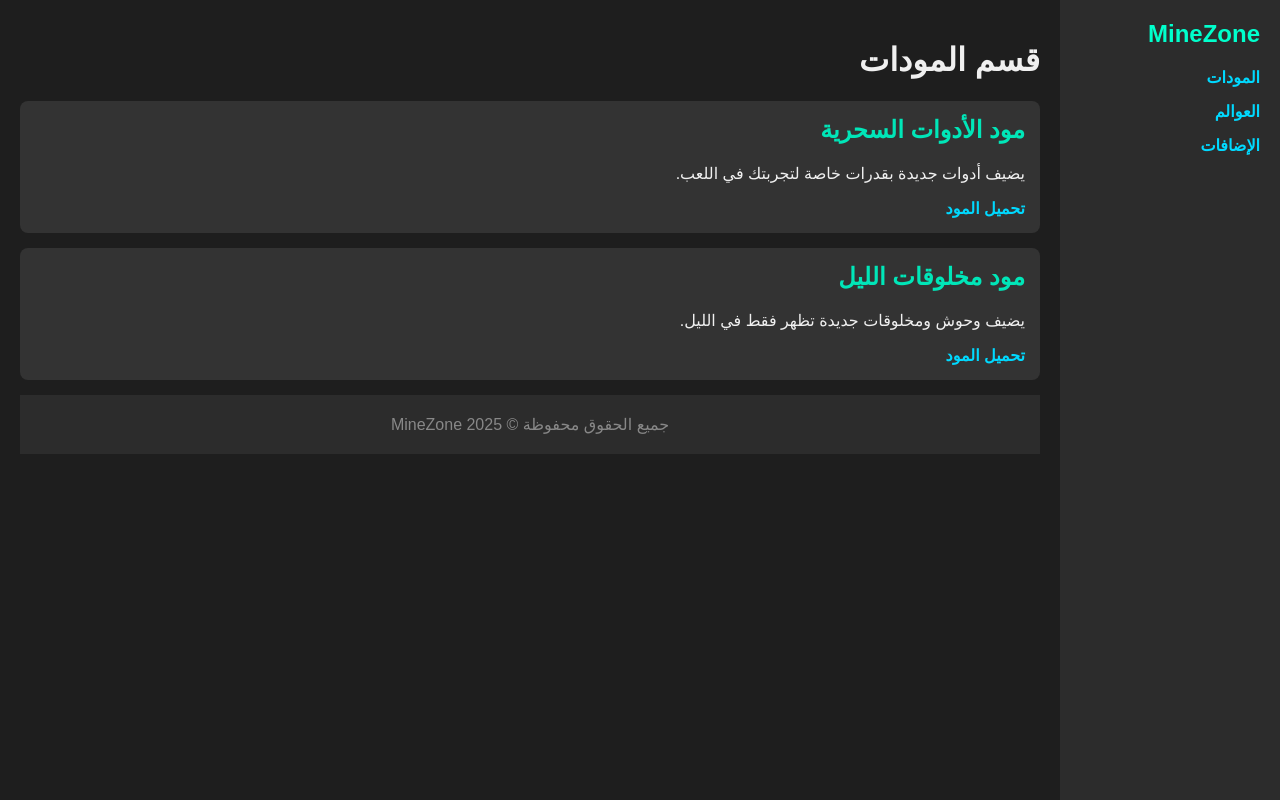
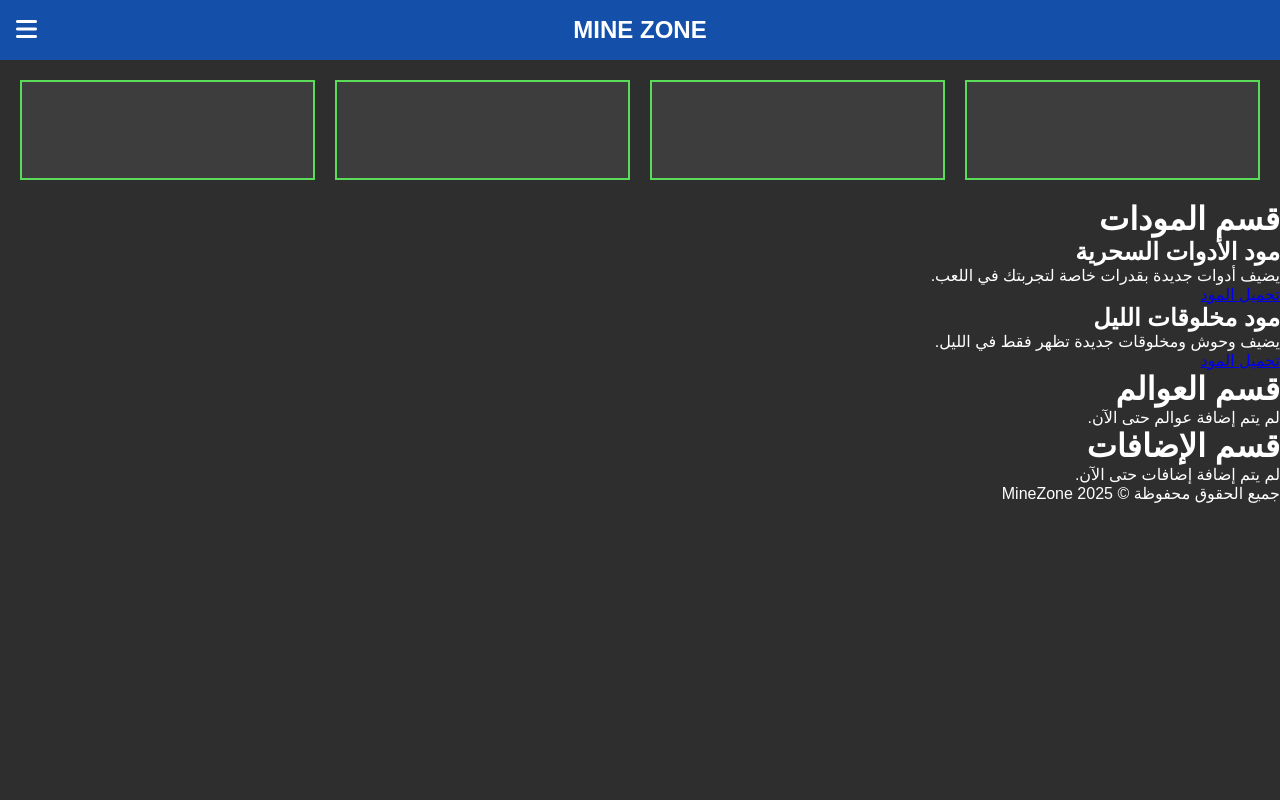
Before and after one commit to om-om00/Mine-Zone, a plain HTML site: page index.html in a window 1280 px wide. Drawn offline with Linux system fonts and the light colour scheme.

Commit message:
Update index.html

```diff
--- a/index.html
+++ b/index.html
@@ -2,80 +2,127 @@
   <head>
     <meta charset="UTF-8" />
     <meta name="viewport" content="width=device-width, initial-scale=1.0" />
-  <title>MineZone - ماين زون </title>
+    <title>MineZone - ماين زون</title>
     <style>
-    body {
-      font-family: sans-serif;
-      background-color: #1e1e1e;
-      color: #f0f0f0;
+      * {
+        box-sizing: border-box;
         margin: 0;
         padding: 0;
-      display: flex;
       }
-    nav {
-      width: 220px;
-      background-color: #2c2c2c;
-      height: 100vh;
+      body {
+        font-family: Arial, sans-serif;
+        background-color: #2e2e2e;
+        color: #fff;
+      }
+      .header {
+        background-color: #1450aa;
+        padding: 16px;
+        text-align: center;
+        font-size: 24px;
+        font-weight: bold;
+        position: relative;
+      }
+      .menu-icon {
+        position: absolute;
+        left: 16px;
+        top: 16px;
+        font-size: 24px;
+        cursor: pointer;
+      }
+      .sidebar {
+        position: fixed;
+        top: 0;
+        right: -250px;
+        width: 250px;
+        height: 100%;
+        background-color: #1450aa;
         padding: 20px;
-      box-sizing: border-box;
+        transition: 0.3s;
+        z-index: 10;
       }
-    nav h2 {
-      color: #00ffcc;
-      margin-top: 0;
+      .sidebar.active {
+        right: 0;
       }
-    nav ul {
-      list-style: none;
-      padding: 0;
-    }
-    nav ul li {
-      margin-bottom: 15px;
-    }
-    nav ul li a {
-      color: #00d9ff;
-      text-decoration: none;
+      .sidebar .close-btn {
+        font-size: 24px;
         font-weight: bold;
-    }
-    main {
-      flex-grow: 1;
-      padding: 20px;
-    }
-    .section {
-      display: none;
-    }
-    .section.active {
+        cursor: pointer;
+        margin-bottom: 20px;
         display: block;
       }
-    .mod {
-      background-color: #333;
-      padding: 15px;
-      margin-bottom: 15px;
-      border-radius: 8px;
+      .sidebar a {
+        display: block;
+        color: white;
+        text-decoration: none;
+        margin-bottom: 16px;
+        font-size: 18px;
       }
-    .mod h2 {
-      margin-top: 0;
-      color: #00e6b8;
+      .sidebar .social {
+        margin-top: 30px;
       }
-    .mod a {
-      color: #00d9ff;
-      text-decoration: none;
-      font-weight: bold;
+      .sidebar .social p {
+        margin-bottom: 10px;
       }
-    footer {
-      text-align: center;
+      .sidebar .social-icons i {
+        font-size: 24px;
+        margin-left: 10px;
+      }
+      .content {
         padding: 20px;
-      background-color: #2c2c2c;
-      color: #888;
+        display: grid;
+        grid-template-columns: repeat(auto-fit, minmax(140px, 1fr));
+        gap: 20px;
+      }
+      .card {
+        background-color: #3d3d3d;
+        border: 2px solid #5adb5a;
+        height: 100px;
       }
     </style>
+    <script>
+      function toggleSidebar() {
+        const sidebar = document.getElementById("sidebar");
+        sidebar.classList.toggle("active");
+      }
+    </script>
+    <link
+      rel="stylesheet"
+      href="https://cdnjs.cloudflare.com/ajax/libs/font-awesome/6.0.0-beta3/css/all.min.css"
+    />
   </head>
   <body>
-  <nav>
-    <h2>MineZone</h2>
-    <ul>
-      <li><a href="#" onclick="showSection('mods')">المودات</a></li>
-      <li><a href="#" onclick="showSection('worlds')">العوالم</a></li>
-      <li><a href="#" onclick="showSection('addons')">الإضافات</a></li>
-    </ul>
+    <div class="header">
+      <span class="menu-icon" onclick="toggleSidebar()">
+        <i class="fas fa-bars"></i>
+      </span>
+      MINE ZONE
+    </div><div id="sidebar" class="sidebar">
+  <span class="close-btn" onclick="toggleSidebar()">X</span>
+  <a href="#">الصفحة الرئيسية</a>
+  <a href="#">العوالم</a>
+  <a href="#">المودات</a>
+  <a href="#">السكنات</a>
+  <div class="social">
+    <p>تابعنا</p>
+    <div class="social-icons">
+      <i class="fab fa-tiktok"></i>
+      <i class="fab fa-instagram"></i>
+      <i class="fab fa-telegram"></i>
+      <i class="fab fa-discord"></i>
+    </div>
+  </div>
+</div>
+
+<div class="content">
+  <div class="card"></div>
+  <div class="card"></div>
+  <div class="card"></div>
+  <div class="card"></div>
+</div>
+
+  </body>
+</html>
+
   </nav>  <main>
     <div id="mods" class="section active">
       <h1>قسم المودات</h1>
```
Lines whose indentation alone changed are shown as unchanged.
